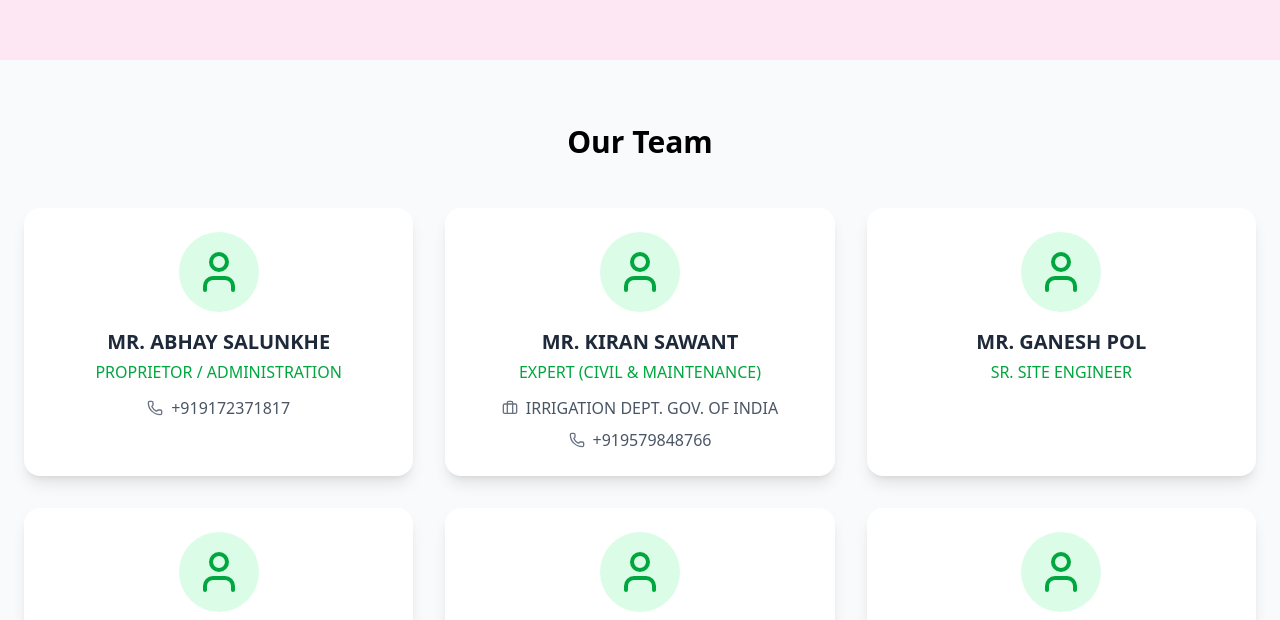
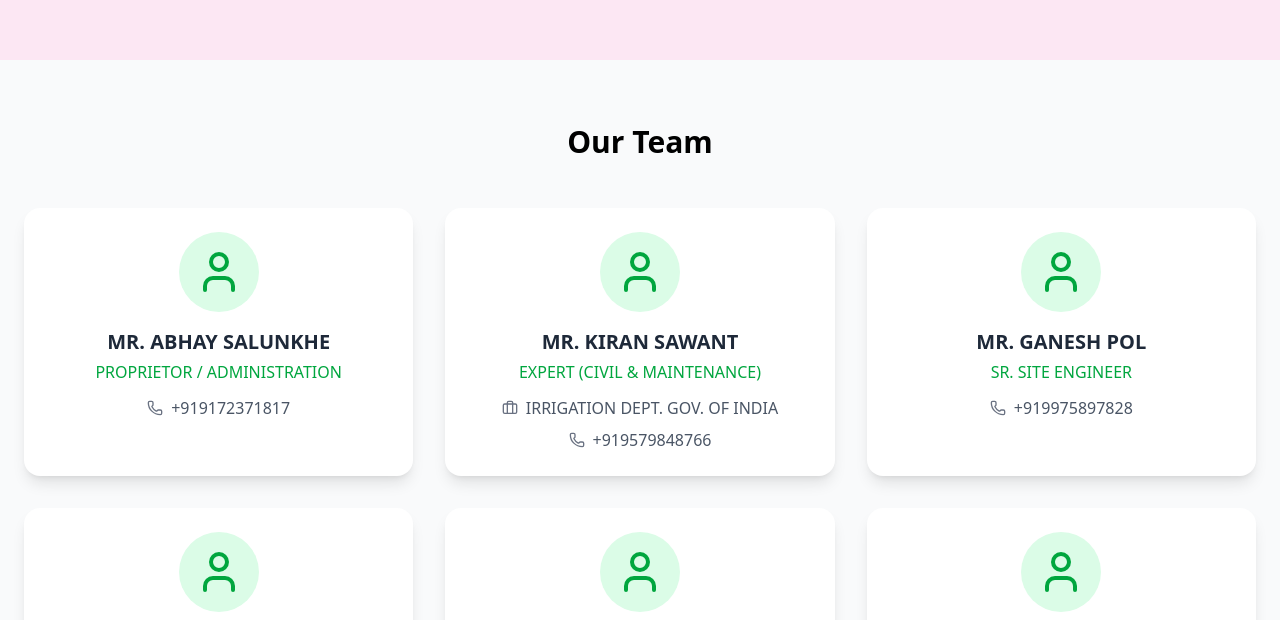
Before and after one commit to TejasPadale/AKS, a React (Vite) app: page / in a window 1280 px wide. Shown: the part 6240-6860 px from the top of the page. Built offline with nearby package versions, Linux system fonts and the light colour scheme.

Commit message:
OurTeam & clients

```diff
--- a/src/pages/Clients.jsx
+++ b/src/pages/Clients.jsx
@@ -3,13 +3,13 @@ import adorlogo from "../assets/ador-welding-logo.svg";
 import ajaylogo from "../assets/ajay-plumbing-logo.png";
 import canterlogo from "../assets/canter-logo.png";
 import toyologo from "../assets/Toyo_Engineering_Corporation.jpg";
-import godrejlogo from "../assets/godrej-interio.png";
+import godrejlogo from "../assets/godrej.png";
 
 export default function Clients() {
   const clients = [
     { id: 1, image: adorlogo, alt: "Ador Welding" },
     { id: 2, image: ajaylogo, alt: "Ajay Plumbing" },
-    { id: 3, image: godrejlogo, alt: "Godrej Interio" },
+    { id: 3, image: godrejlogo, alt: "Godrej" },
     { id: 4, image: canterlogo, alt: "Canter" },
     { id: 5, image: toyologo, alt: "Toyo Engineering" },
   ];
--- a/src/pages/OurTeam.jsx
+++ b/src/pages/OurTeam.jsx
@@ -20,7 +20,7 @@
         name: "MR. GANESH POL",
         designation: "SR. SITE ENGINEER",
         experience: "",
-        contact: "",
+        contact: "+919975897828",
         pic: "",
         },{
         name: "MR. ASHISH TALEKAR",
```
Also changed, not shown: src/assets/godrej-interio.png (deleted), src/assets/godrej.png (added).
